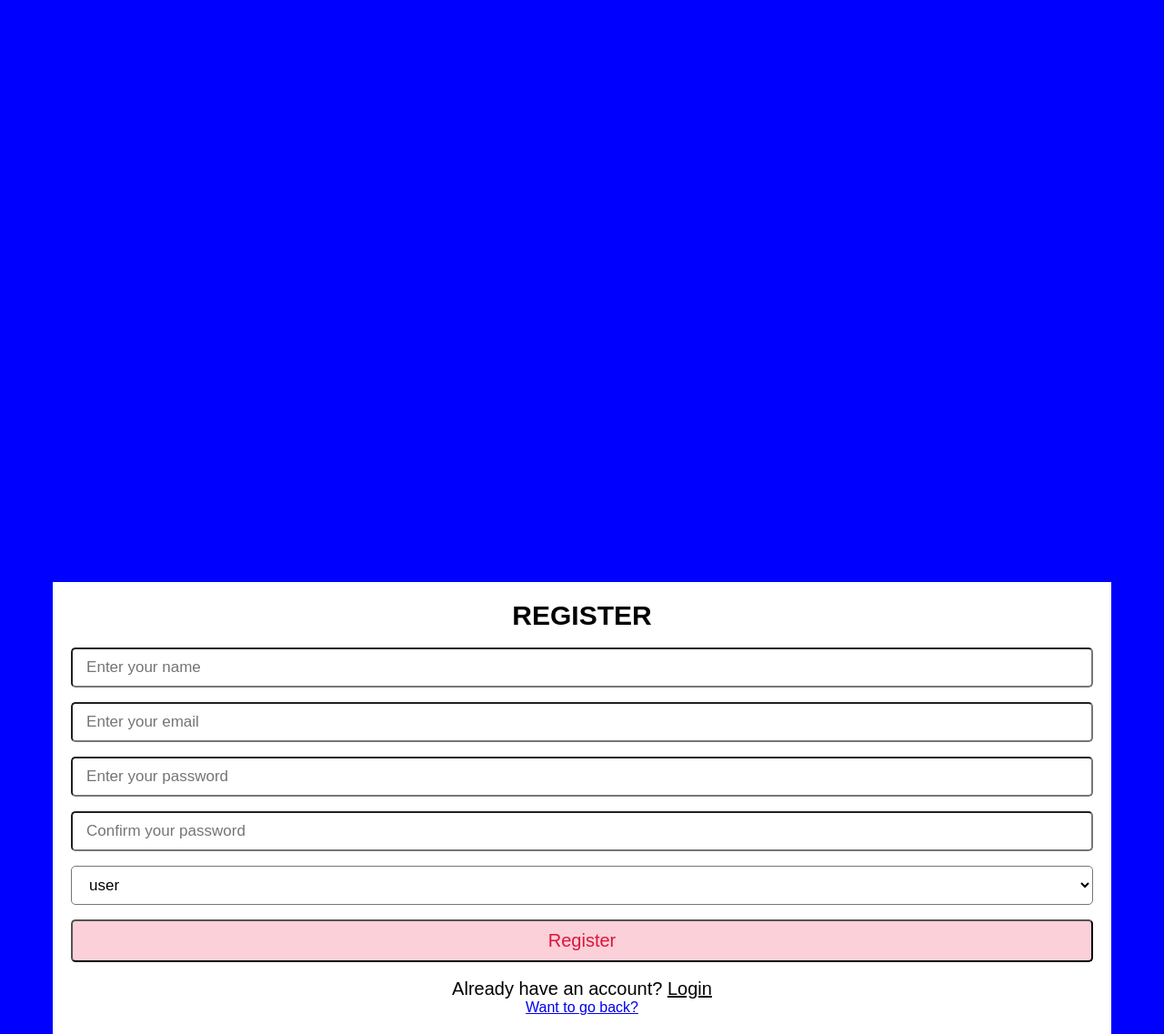
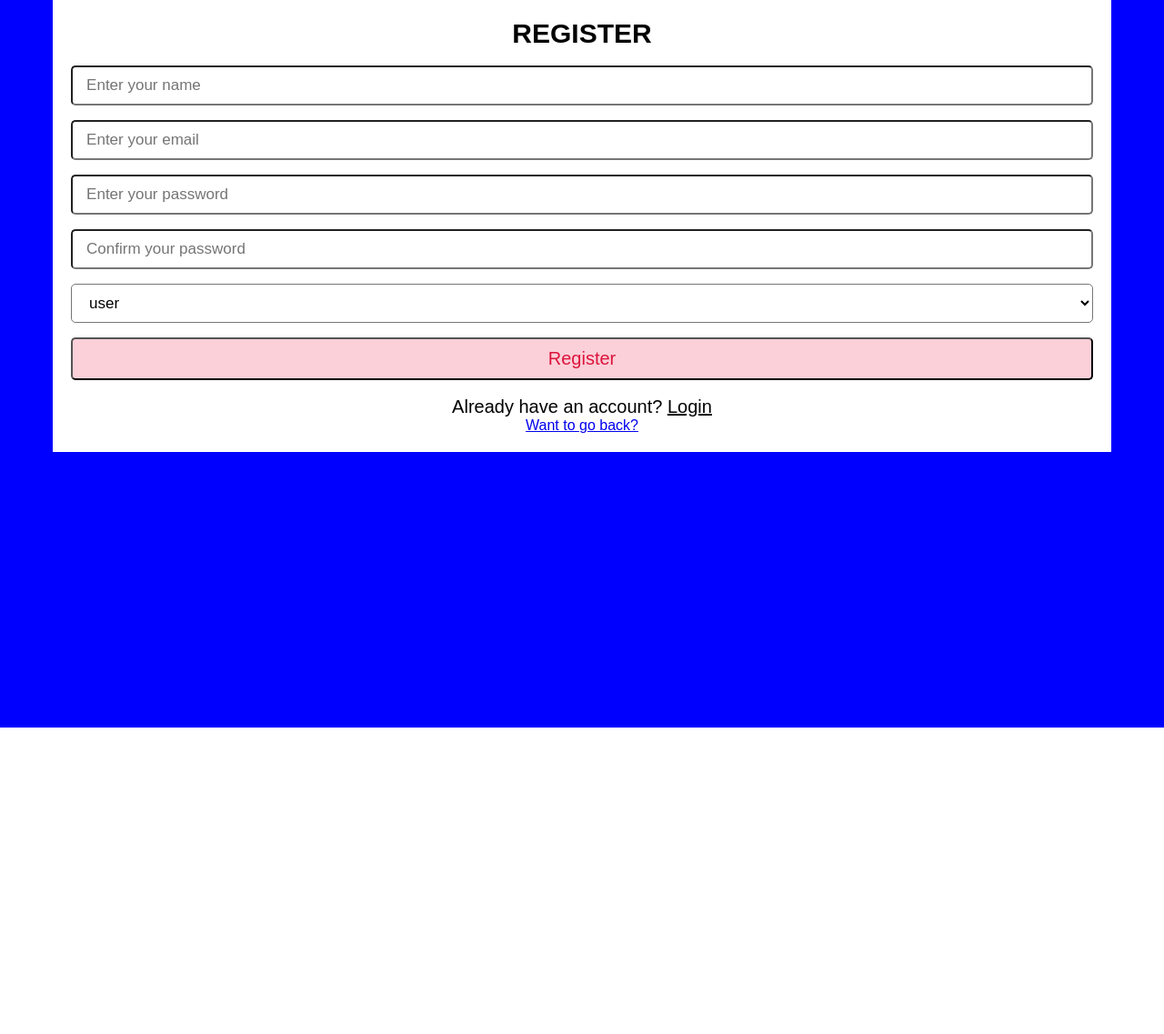
Before and after one commit to Jerkrop/jeremykropa.com_Website, a PHP site: page /register_form.php in a window 1280 px wide. Shown: the whole page at 91% size. After the commit the page ends 800 px from the top, so only its background shows below. Run offline with PHP 8.4, Linux system fonts and the light colour scheme; some libraries are stand-ins or nearby versions.

Commit message:
got rid of a text allign center (duplicated it)

```diff
--- a/css/form.css
+++ b/css/form.css
@@ -22,9 +22,7 @@
     display: flex;
     justify-content: center;
     align-items: center;
-    text-align: center;
     background-color: white;
-    margin-top: 50%;
 
  }
 
```
